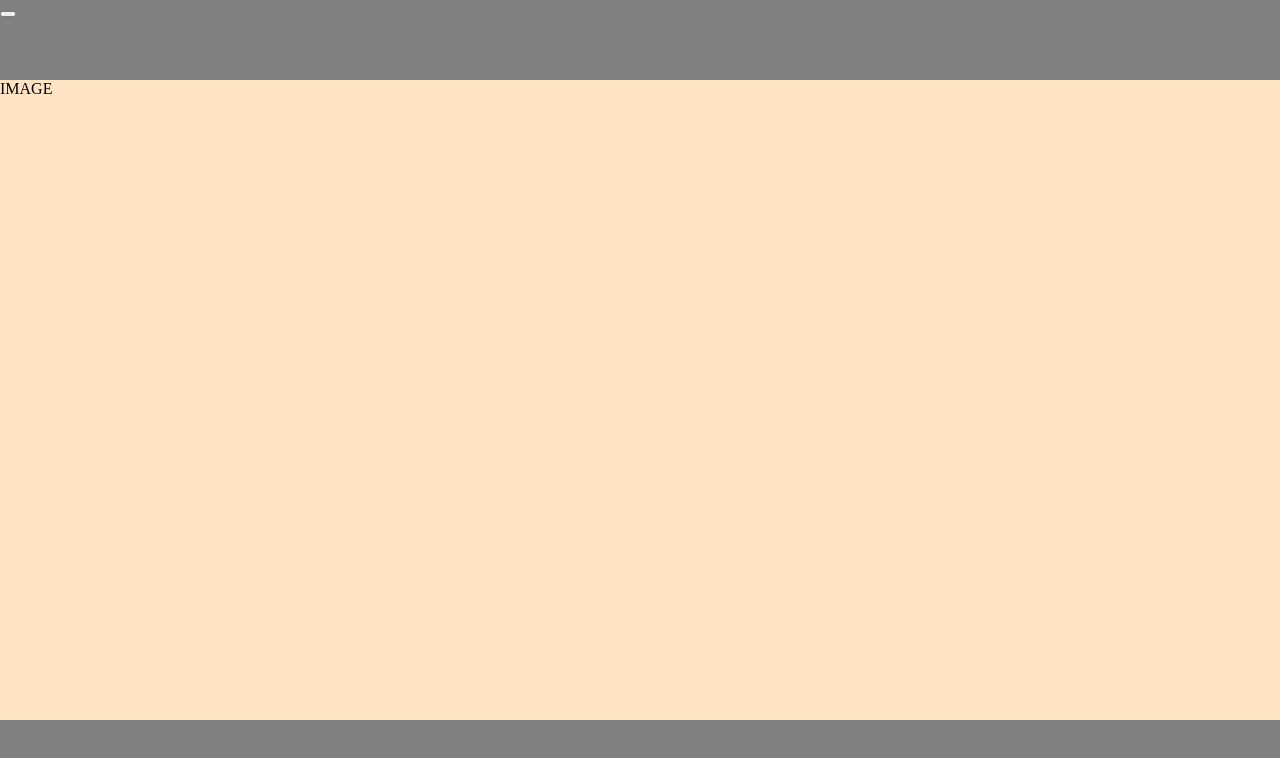
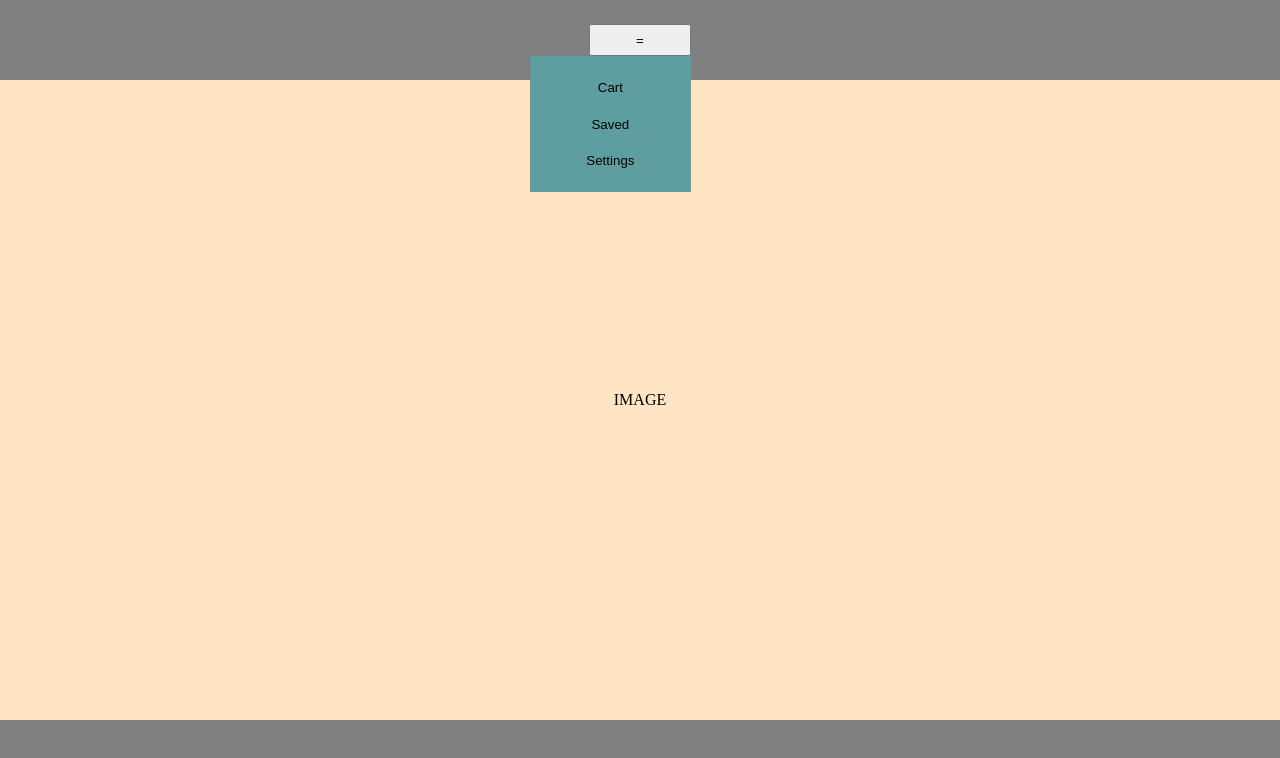
Before and after one commit to iyilmaz24/ui_elements_demo, a website built with webpack: page src/template.html in a window 1280 px wide. Built offline with nearby package versions, Linux system fonts and the light colour scheme.

Commit message:
implement functionality and styling for drop down menu

```diff
--- /dev/null
+++ b/src/dropDown.js
@@ -0,0 +1,29 @@
+
+const menuInnerHTML = `<div id="button-div">
+<button>Cart</button>
+<button>Saved</button>
+<button>Settings</button>
+</div>`;
+
+function createDropDown() {
+    const dropDownDiv = document.getElementById("drop-down-div");
+    const menu = document.createElement("div");
+    menu.setAttribute("id", "drop-down-menu");
+    menu.innerHTML = menuInnerHTML;
+    dropDownDiv.appendChild(menu);
+}
+
+function toggleDropDown() {
+
+    if(document.getElementById("drop-down-menu").style.display === "none")
+    {
+        document.getElementById("drop-down-menu").style.display = "inline";
+    }
+    else {
+        document.getElementById("drop-down-menu").style.display = "none";
+    }
+
+};
+
+
+export {createDropDown, toggleDropDown}
--- a/src/index.js
+++ b/src/index.js
@@ -1 +1,9 @@
 import './style.css';
+import {createDropDown, toggleDropDown} from './dropDown';
+
+
+
+const dropDownButton = document.getElementById("drop-down-button");
+createDropDown();
+
+dropDownButton.addEventListener("click", toggleDropDown);
--- a/src/style.css
+++ b/src/style.css
@@ -6,7 +6,6 @@ html
     font-size: 16px;
     margin: 0;
 }
-
 
 body
 {
@@ -24,6 +23,56 @@ body
     height: 10vh;
     width: 100vw;
     background-color: gray;
+    display: flex;
+    justify-content: center;
+    align-items: center;
+}
+
+#drop-down-div
+{
+    display: flex;
+    flex-direction: column;
+    align-items: flex-end;
+    position: relative;
+}
+
+#drop-down-button
+{
+    width: 8vw;
+    height: 4vh;
+    text-align: center;
+}
+
+#drop-down-menu
+{
+    position: relative;
+    top: 4vh;
+    width: 12vw;
+    height: 16vh;
+    padding: 0.25rem;
+    background-color: cadetblue;
+    position: absolute;
+}
+
+#button-div
+{
+    width: 100%;
+    height: 100%;
+    display: flex;
+    flex-direction: column;
+    justify-content: space-evenly;
+    align-items: center;
+    > button
+    {
+        width: 12vw;
+        border: none;
+        background: transparent;
+    }
+    > button:hover
+    {
+        opacity: 0.8;
+        transform: scale(1.10);
+    }
 }
 
 #content
@@ -31,6 +80,10 @@ body
     height: 80vh;
     width: 100vw;
     background-color: bisque;
+    display: flex;
+    flex-direction: column;
+    justify-content: center;
+    align-items: center;
 }
 
 footer
--- a/src/template.html
+++ b/src/template.html
@@ -9,7 +9,10 @@
   <body>
 
       <div id="nav-bar">
-          <button id="drop-down-button"></button>
+          <div id="drop-down-div">
+            <button id="drop-down-button">=</button>
+          </div>
+
       </div>
       <div id="content">
           <div>IMAGE</div>
```
Also changed, not shown: dist/bundle.js, dist/index.html.
